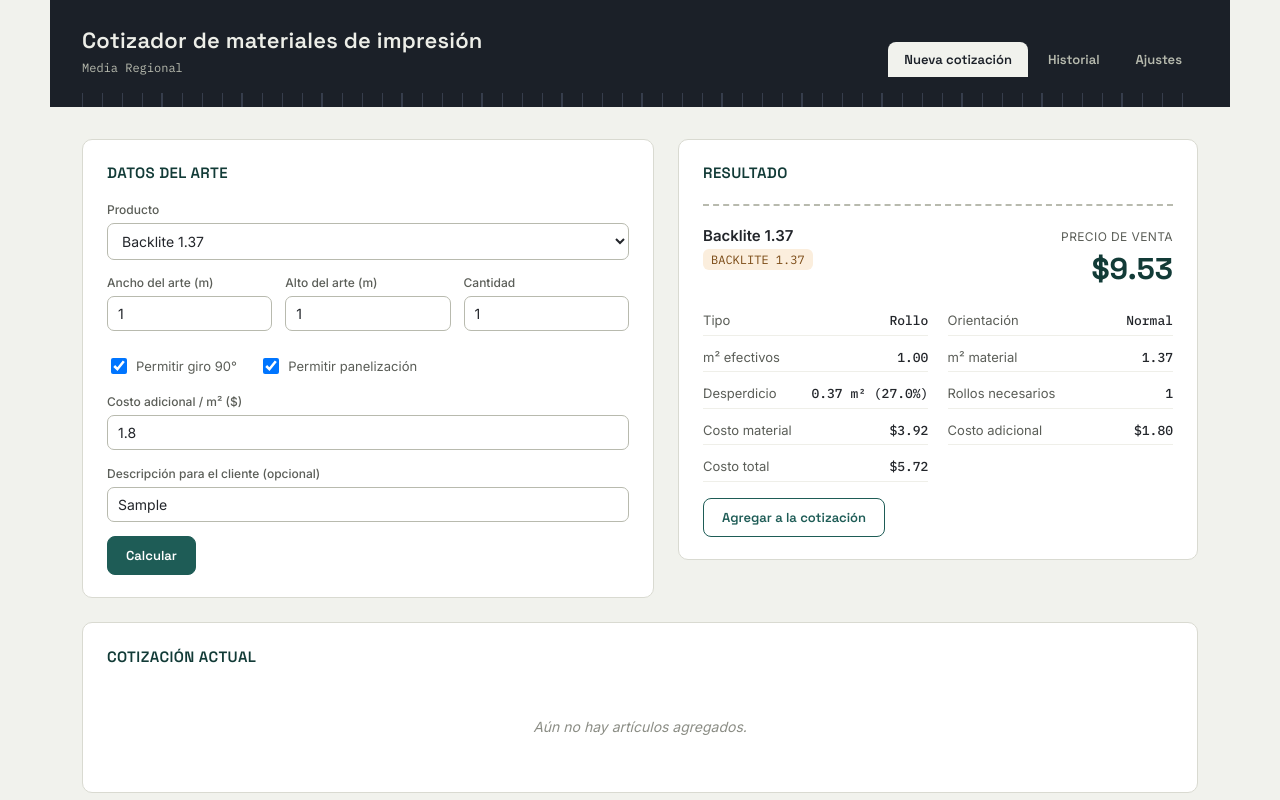
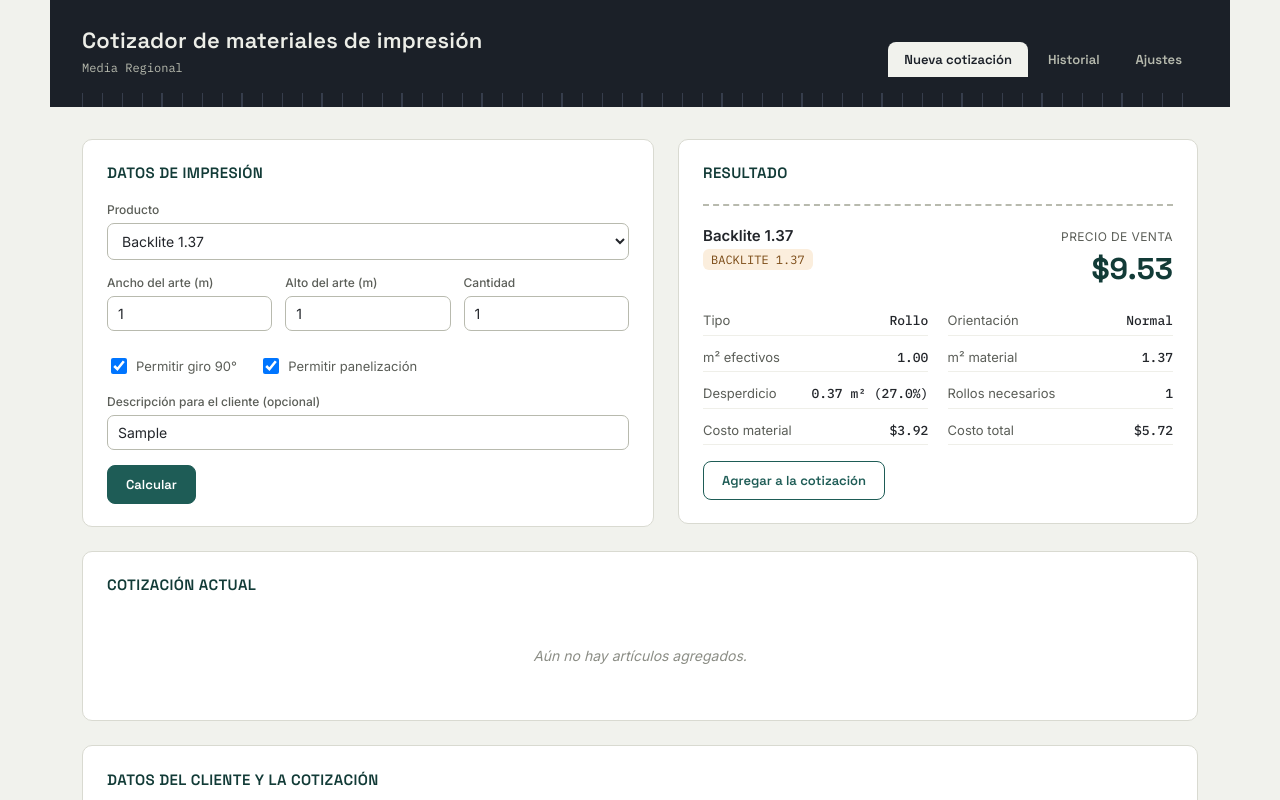
Before and after one commit to Julioonterrosa/Cotizado, a plain HTML site: page index.html in a window 1280 px wide. Both pictures are taken after typing "Sample" into the empty fields and a click on the button "Calcular". Shown: the top 800 px of the page. Drawn offline with Linux system fonts and the light colour scheme.

Commit message:
Update index.html

```diff
--- a/index.html
+++ b/index.html
@@ -162,6 +162,8 @@ const PRODUCTOS = [...new Set(MATERIALS.map(m=>m.producto))].sort();
 
 /* Margen de utilidad: dato interno, oculto para los vendedores. Para cambiarlo, pide el ajuste en el chat. */
 const MARGEN_PREDETERMINADO = 0.40;
+/* Costo adicional por m² (tinta/insumos): dato interno, oculto para los vendedores. Para cambiarlo, pide el ajuste en el chat. */
+const COSTO_ADICIONAL_PREDETERMINADO = 1.80;
 
 /* ================= MOTOR DE CÁLCULO (portado de las fórmulas del Excel) ================= */
 function evaluarMaterial(mat, W, H, qty, giroOK, panelOK){
@@ -254,7 +256,7 @@ const fmtPct = n => (n*100).toLocaleString("es-SV",{minimumFractionDigits:1,maxi
 
 /* ================= ESTADO ================= */
 let state = {
-  form: {producto:PRODUCTOS[0], W:1, H:1, qty:1, giroOK:true, panelOK:true, costoAdicional:1.80, desc:""},
+  form: {producto:PRODUCTOS[0], W:1, H:1, qty:1, giroOK:true, panelOK:true, desc:""},
   resultado: null,
   items: [],
   cliente: {nombre:"", empresa:"", vendedor:"", validez:"8", notas:""},
@@ -322,7 +324,7 @@ function calcular(){
   if(f.W<=0 || f.H<=0 || f.qty<=0){ state.resultado = {ok:false, error:"Ingresa medidas y cantidad mayores a cero."}; renderNueva(); return; }
   const r = calcularCotizacionItem({
     producto:f.producto, W:f.W, H:f.H, qty:f.qty, giroOK:f.giroOK, panelOK:f.panelOK,
-    costoAdicional:f.costoAdicional, margen:MARGEN_PREDETERMINADO
+    costoAdicional:COSTO_ADICIONAL_PREDETERMINADO, margen:MARGEN_PREDETERMINADO
   });
   state.resultado = r.ok ? r : {ok:false, error:"No hay material compatible con esas medidas para este producto."};
   renderNueva();
@@ -399,7 +401,7 @@ function renderNueva(){
   el.innerHTML = `
     <div class="grid">
       <div class="card">
-        <h2>Datos del arte</h2>
+        <h2>Datos de impresión</h2>
         <div class="field">
           <label for="in-producto">Producto</label>
           <select id="in-producto">${PRODUCTOS.map(p=>`<option value="${p}" ${p===f.producto?'selected':''}>${p}</option>`).join('')}</select>
@@ -413,7 +415,6 @@ function renderNueva(){
           <label class="check"><input id="in-giro" type="checkbox" ${f.giroOK?'checked':''}> Permitir giro 90°</label>
           <label class="check"><input id="in-panel" type="checkbox" ${f.panelOK?'checked':''}> Permitir panelización</label>
         </div>
-        <div class="field"><label for="in-costo">Costo adicional / m² ($)</label><input id="in-costo" type="number" min="0" step="0.01" value="${f.costoAdicional}"></div>
         <div class="field"><label for="in-desc">Descripción para el cliente (opcional)</label><input id="in-desc" type="text" placeholder="Ej. Banner entrada principal" value="${f.desc}"></div>
         <div class="btnbar"><button class="btn" id="btn-calcular">Calcular</button></div>
       </div>
@@ -435,7 +436,6 @@ function renderNueva(){
               <div><span class="k">Desperdicio</span><span class="v">${fmtN(r.desperdicioM2)} m² (${fmtPct(r.desperdicioPct)})</span></div>
               <div><span class="k">${r.mat.tipo==='Rollo'?'Rollos necesarios':'Placas necesarias'}</span><span class="v">${r.unidades}</span></div>
               <div><span class="k">Costo material</span><span class="v">${fmt$(r.costoMaterial)}</span></div>
-              <div><span class="k">Costo adicional</span><span class="v">${fmt$(r.costoAdicionalTotal)}</span></div>
               <div><span class="k">Costo total</span><span class="v">${fmt$(r.costoTotal)}</span></div>
             </div>
             <div class="btnbar"><button class="btn secondary" id="btn-agregar">Agregar a la cotización</button></div>
@@ -490,7 +490,6 @@ function renderNueva(){
   document.getElementById('in-qty').oninput = e=>{f.qty=parseInt(e.target.value)||0;};
   document.getElementById('in-giro').onchange = e=>{f.giroOK=e.target.checked;};
   document.getElementById('in-panel').onchange = e=>{f.panelOK=e.target.checked;};
-  document.getElementById('in-costo').oninput = e=>{f.costoAdicional=parseFloat(e.target.value)||0;};
   document.getElementById('in-desc').oninput = e=>{f.desc=e.target.value;};
   document.getElementById('btn-calcular').onclick = calcular;
   if(document.getElementById('btn-agregar')) document.getElementById('btn-agregar').onclick = agregarItem;
```
